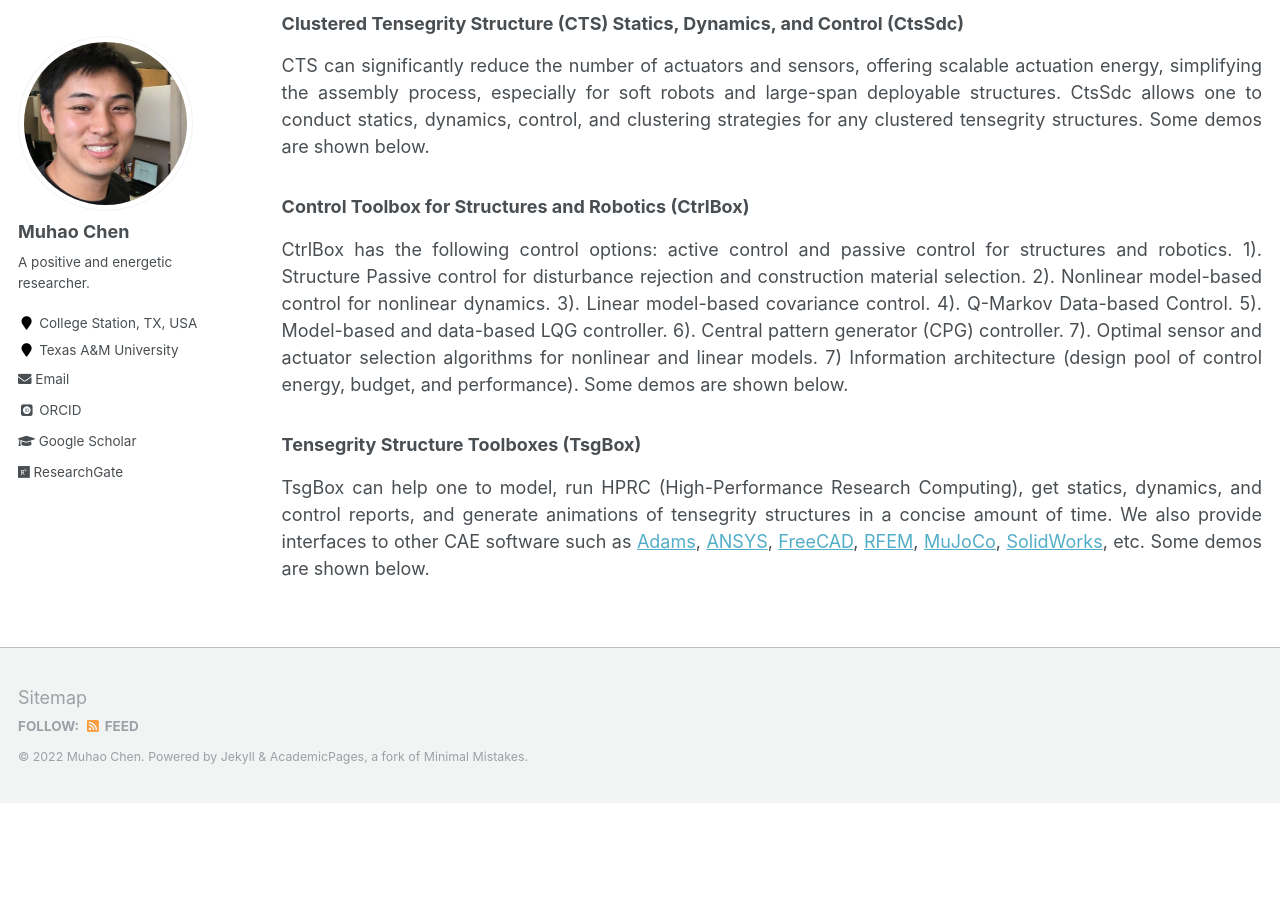
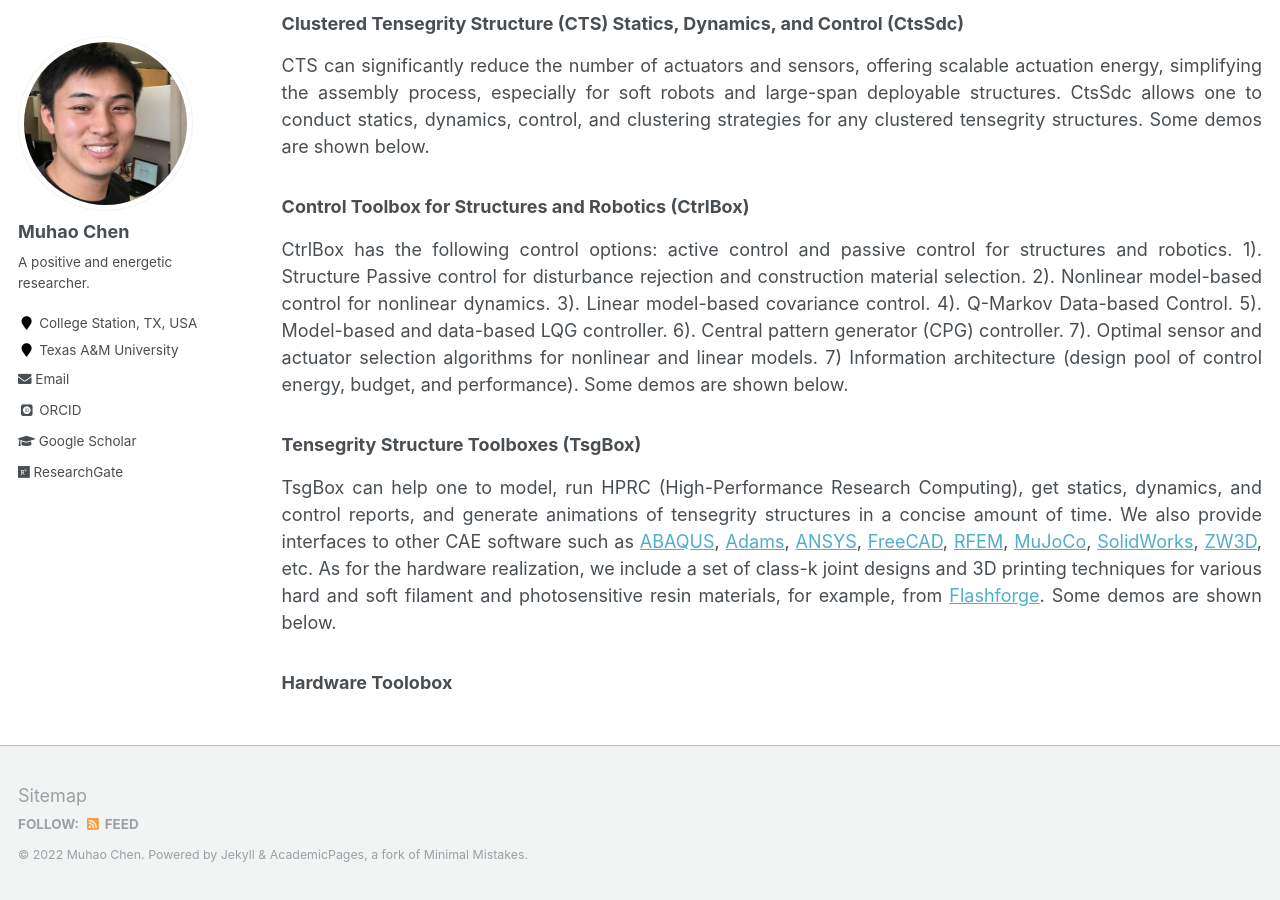
Before and after one commit to Muhao-Chen/muhao-chen.github.io, a Jekyll site: the page built from _pages/resources.md, in a window 1280 px wide and 900 px high, scrolled down 4679 px. Built offline with Jekyll 4.4.1, drawn with Linux system fonts in a browser that asks for light colours; some web fonts are replaced; before the commit the page ends 5482 px from its top, so only the background shows below that.

Commit message:
Update resources.md

```diff
--- a/_pages/resources.md
+++ b/_pages/resources.md
@@ -99,8 +99,10 @@ CtrlBox has the following control options: active control and passive control fo
 
 ### Tensegrity Structure Toolboxes (TsgBox)
 
-TsgBox can help one to model, run HPRC (High-Performance Research Computing), get statics, dynamics, and control reports, and generate animations of tensegrity structures in a concise amount of time. We also provide interfaces to other CAE software such as [Adams](https://www.mscsoftware.com/product/adams), [ANSYS](https://www.ansys.com/), [FreeCAD](https://www.freecadweb.org/), [RFEM](https://www.dlubal.com/en-US/products/rfem-fea-software/what-is-rfem), [MuJoCo](https://mujoco.org/), [SolidWorks](https://www.solidworks.com/), etc. Some demos are shown below.
+TsgBox can help one to model, run HPRC (High-Performance Research Computing), get statics, dynamics, and control reports, and generate animations of tensegrity structures in a concise amount of time. We also provide interfaces to other CAE software such as [ABAQUS](https://www.3ds.com/products-services/simulia/products/abaqus/), [Adams](https://www.mscsoftware.com/product/adams), [ANSYS](https://www.ansys.com/), [FreeCAD](https://www.freecadweb.org/), [RFEM](https://www.dlubal.com/en-US/products/rfem-fea-software/what-is-rfem), [MuJoCo](https://mujoco.org/), [SolidWorks](https://www.solidworks.com/), [ZW3D](https://www.zwsoft.com/product/zw3d), etc. As for the hardware realization, we include a set of class-k joint designs and 3D printing techniques for various hard and soft filament and photosensitive resin materials, for example, from [Flashforge](https://www.flashforge.com/). Some demos are shown below.
 
+
+### Hardware Toolobox
 
 
 
```
